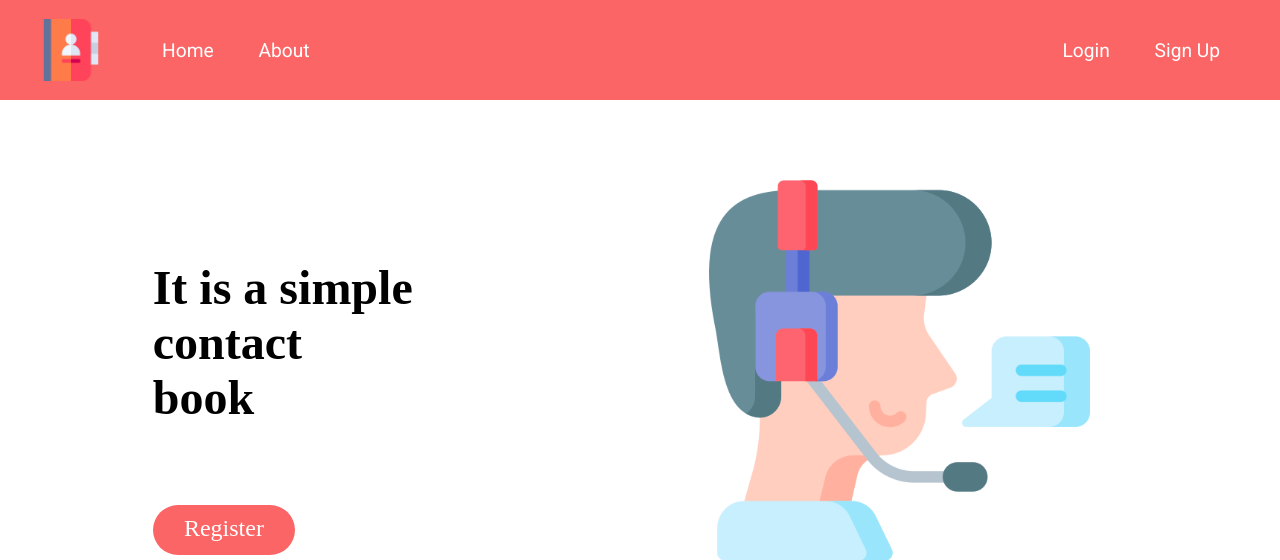
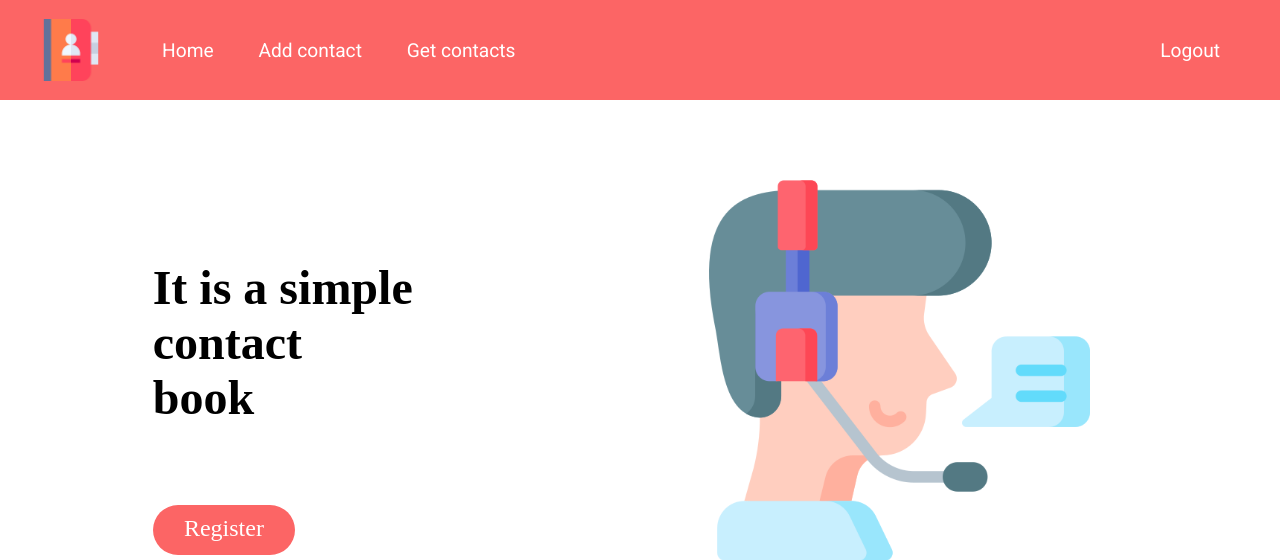
Before and after one commit to alladinattar/contacts-book, a Flask app: page / in a window 1280 px wide. Shown: the top 560 px of the page. Run offline with Flask 2, Linux system fonts and the light colour scheme; the visitor is signed in with stand-in values (Sample User, id 1).

Commit message:
Add login functionality

```diff
--- a/app/__init__.py
+++ b/app/__init__.py
@@ -12,5 +12,5 @@ db = SQLAlchemy(app)
 migrate = Migrate(app, db)
 
 login = LoginManager(app)
-
+login.login_view = 'login'
 from app import routes
--- a/app/routes.py
+++ b/app/routes.py
@@ -2,7 +2,8 @@ from flask import render_template, request, redirect, url_for, flash
 from app import app
 from app.models import User
 from app.forms import LoginForm, SignUpForm
-from flask_login import current_user, login_user
+from flask_login import current_user, login_user, logout_user, login_required
+from app import db
 
 
 @app.route("/")
@@ -20,6 +21,7 @@ def login():
     if form.validate_on_submit():
         print('Hello world')
         user = User.query.filter_by(username=form.username.data).first()
+        print(user.username)
         if user is None or not user.check_password(form.password.data):
             flash("Invalid password or login")
             return redirect(url_for('login'))
@@ -29,12 +31,21 @@ def login():
     return render_template("login.html", form=form)
 
 
+@app.route('/logout')
+def logout():
+    logout_user()
+    return redirect(url_for('home'))
+
+
 @app.route("/signup", methods=["POST", "GET"])
 def signup():
     form = SignUpForm()
     if form.validate_on_submit():
-        return redirect(url_for('home'))
-
-    return redirect(url_for('login'))
-
+        user = User(username=form.username.data)
+        user.set_password(form.password.data)
+        db.session.add(user)
+        db.session.commit()
+        flash("You are registered")
+        return redirect(url_for('login'))
+    flash('Invalid data')
     return render_template("register.html", form=form)
--- a/app/templates/index.html
+++ b/app/templates/index.html
@@ -4,6 +4,7 @@
     <div class="header">
       <img class="logo" width="62px" src="../static/imgs/contact-book.png" alt="">
       <ul class="menu">
+        {% if current_user.is_anonymous %}
           <div class="left_menu">
             <li><a href="/">Home</a></li>
             <li><a href="about">About</a></li>
@@ -13,6 +14,17 @@
             <li><a href="login">Login</a></li>
             <li><a href="signup">Sign Up</a></li>
           </div>
+        {% else %}
+          <div class="left_menu">
+            <li><a href="/">Home</a></li>
+            <li><a href="add">Add contact</a></li>
+            <li><a href="get">Get contacts</a></li>
+          </div>
+
+          <div class="auth">
+            <li><a href="logout">Logout</a></li>
+          </div>
+        {% endif %}
       </ul>
     </div>
     <div class="content">
```
Also changed, not shown: app/forms.py (+8 -2 lines). Lines whose indentation alone changed are shown as unchanged.
